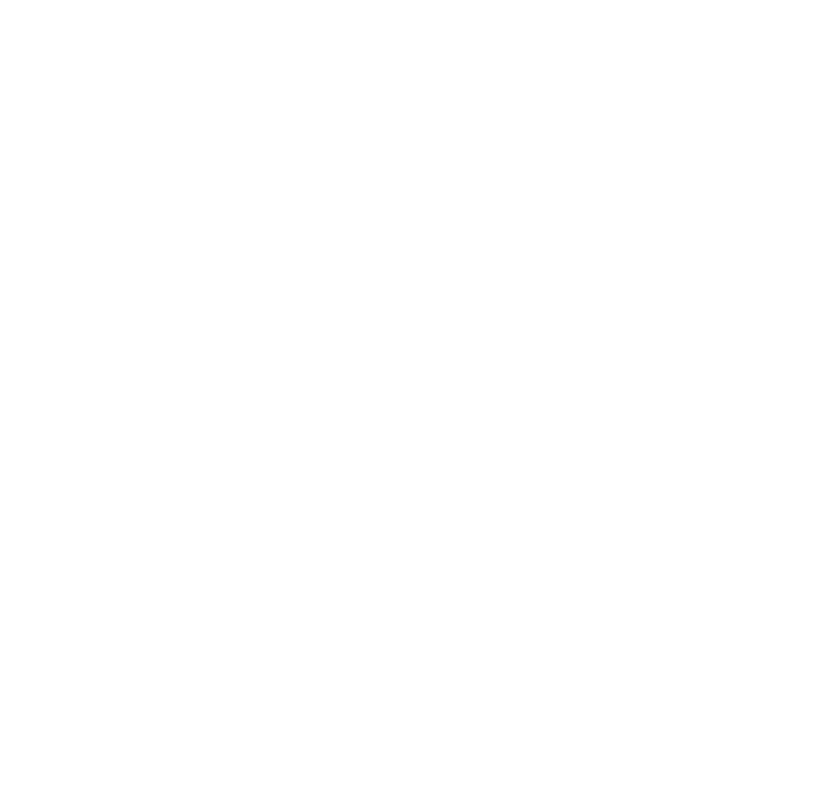
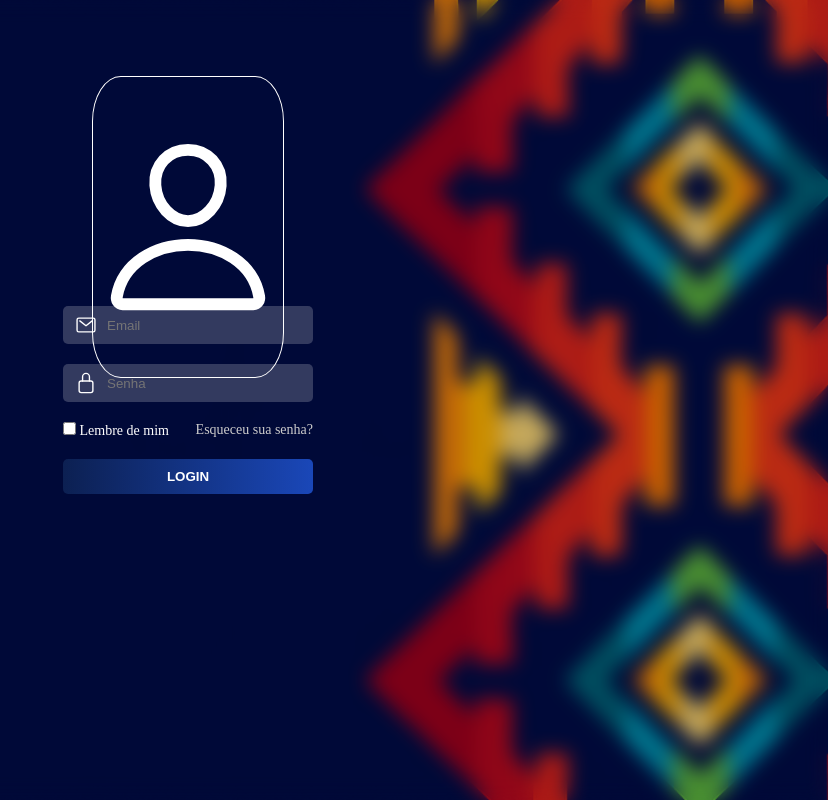
Before and after one commit to OhJr/oka-pora, a plain HTML site: page login.html in a window 1280 px wide. Shown: the whole page, without its empty margins (452-1280 px from the left). Drawn offline with nearby package versions, Linux system fonts and the light colour scheme.

Commit message:
tudo alterado

```diff
--- a/assets/css/expedicoes.css
+++ b/assets/css/expedicoes.css
@@ -22,6 +22,81 @@ body {
   /* background-color: #000b3f; /* mesma cor de fundo da seção */
   margin: 0;
   padding: 0;
+}
+
+a {
+    text-decoration: none;
+}
+
+header {
+    height: 100px;
+    background-color: #000D46;
+    color: #ffffff;
+}
+
+body {
+    background-color: #D3D3D3;
+}
+
+.navbar_container {
+    max-width: 1400px;
+    display: flex;
+    align-items: center;
+    justify-content: space-between;
+    margin: auto;
+    height: 120px;
+}
+
+.navbar_links {
+    list-style: none;
+    display: flex;
+    gap: 1.6rem;
+    color: #ffffff;
+    font-family: system-ui, -apple-system, BlinkMacSystemFont, 'Segoe UI', Roboto, Oxygen, Ubuntu, Cantarell, 'Open Sans', 'Helvetica Neue', sans-serif;
+}
+
+.navbar_links a {
+    color: var(--white);
+    font-weight: 600;
+    font-size: 26px;
+    transition: 0.3s;
+}
+
+.navbar_links a:hover {
+    color: #4169E1;
+}
+
+.navbar_links li {
+    font-size: 26px;
+}
+
+.profile_section{
+    color: var(--white);
+    font-weight: 600;
+    font-size: 25px;
+    transition: 0.3s;
+    font-family: system-ui, -apple-system, BlinkMacSystemFont, 'Segoe UI', Roboto, Oxygen, Ubuntu, Cantarell, 'Open Sans', 'Helvetica Neue', sans-serif;
+}
+
+.profile_section a{
+    margin-right: auto;
+    color: #4169E1;
+    font-weight: 600;
+    font-size: 25px;
+    transition: 0.3s;
+    font-family: system-ui, -apple-system, BlinkMacSystemFont, 'Segoe UI', Roboto, Oxygen, Ubuntu, Cantarell, 'Open Sans', 'Helvetica Neue', sans-serif;
+}
+
+.profile_section img{
+    margin-left: 15px;
+}
+
+.navbar_logo img {
+    display: inline-block;
+    margin-left: -130px;
+    margin-top: 10px;
+    width: auto;
+    height: 200px;
 }
 
 
--- /dev/null
+++ b/assets/css/login.css
@@ -0,0 +1,149 @@
+@import url('https://fonts.googleapis.com/css2?family=Bungee&family=Montserrat:wght@400;600&display=swap');
+
+:root {
+    --primary-color: #1A47B8;
+    --secondary-color: #DBDBDB;
+    --gradient: linear-gradient(to right bottom, #0C2052, #1A47B8);
+--gradient-horizontal: linear-gradient(to right, #0C2052, #1A47B8);
+    --white: #ffffff;
+
+    --ff: 'Raleway', serif;
+}
+
+* {
+    margin: 0px;
+    border: 0px;
+    padding: 0px;
+    box-sizing: border-box;
+}
+
+body {
+  /* background-color: #000b3f; /* mesma cor de fundo da seção */
+  margin: 0;
+  padding: 0;
+}
+
+
+/* .login{
+    background-image: url('../img/Background.png');
+    padding-block: 400px;
+    background-size: cover;
+    background-position: center center;
+    background-repeat: no-repeat;
+
+} */
+
+.login {
+    position: relative;
+    overflow: hidden;
+    background-image: url('../img/Background.png');
+    background-size: cover;
+    background-position: center;
+    background-repeat: no-repeat;
+    height: 100vh;
+    width: 100%;
+    z-index: 0;
+    display: flex;
+    align-items: center;
+    justify-content: center;
+}
+
+.login::before {
+    content: "";
+    position: absolute;
+    inset: 0;
+    background-image: url('../img/Background.png');
+    background-size: cover;
+    background-position: center;
+    background-repeat: no-repeat;
+    background: rgba(0, 0, 0, 0.2); /* Deixa o fundo quase transparente */
+    backdrop-filter: blur(10px);
+    z-index: -1;
+}
+
+
+/*.login ion-icon {
+    color: white;
+    font-size: 300px;
+    border: 1px solid var(--white);
+    display: flex;
+    align-items: center;
+    justify-content: center;
+    border-radius: 15%;
+
+}*/
+
+.login-box {
+    display: flex;
+    flex-direction: column;
+    align-items: center;
+    gap: 20px;
+}
+
+.login-icon {
+    color: var(--white);
+    font-size: 300px;
+    border: 1px solid var(--white);
+    width: 15%;
+    aspect-ratio: 1 / 1; /* mantém quadrado */
+    border-radius: 15%;
+    margin-top: -18%;
+    position: absolute;
+    display: flex; /* Centraliza tudo*/
+    align-items: center;
+    justify-content: center;
+}
+
+.input-group {
+    display: flex;
+    align-items: center;
+    background-color: #ffffff33;
+    border-radius: 5px;
+    padding: 8px 12px;
+    width: 250px;
+}
+
+.input-group ion-icon {
+    color: var(--white);
+    font-size: 22px;
+    margin-right: 10px;
+}
+
+.icon-mail {
+    color: #68b4ff;
+}
+
+.icon-lock {
+    color: #ffae42;
+}
+
+.input-group input {
+    background: transparent;
+    color: var(--white);
+    outline: none;
+    flex: 1;
+}
+
+.options {
+    display: flex;
+    justify-content: space-between;
+    width: 250px;
+    font-size: 14px;
+    color: var(--white);
+}
+
+.options a {
+    color: #ccc;
+    text-decoration: none;
+}
+
+.btn-login {
+    background: var(--gradient-horizontal);
+    color: var(--white);
+    border: none;
+    padding: 10px 0;
+    border-radius: 5px;
+    width: 250px;
+    font-weight: bold;
+    cursor: pointer;
+}
--- a/login.html
+++ b/login.html
@@ -0,0 +1,48 @@
+<!DOCTYPE html>
+<html lang="pt-br">
+
+<head>
+    <meta charset="UTF-8" />
+    <meta name="viewport" content="width=device-width, initial-scale=1.0" />
+    <title>Oka Porã - Login</title>
+    <!--<link rel="stylesheet" href="assets/css/login2.css" />-->
+    <link rel="stylesheet" href="assets/css/login.css">
+</head>
+
+<body>
+    <section class="login">
+        <div class="login-box">
+            <!--ICONE DE LOGIN-->
+            <div class="login-icon">
+                <ion-icon name="person-outline"></ion-icon>
+            </div>
+
+            <!--EMAIL-->
+            <div class="input-group">
+                <ion-icon name="mail-outline" class="icon-mail"></ion-icon>
+                <input type="email" placeholder="Email" />
+            </div>
+
+            <!--SENHA-->
+            <div class="input-group">
+                <ion-icon name="lock-closed-outline" class="icon-lock"></ion-icon>
+                <input type="password" placeholder="Senha" />
+            </div>
+
+            <!-- OPÇÕAO LOGIN -->
+            <div class="options">
+                <label><input type="checkbox" /> Lembre de mim</label>
+                <a href="#">Esqueceu sua senha?</a>
+            </div>
+
+            <!-- BOTÃO -->
+            <a href="index.html"><button class="btn-login">LOGIN</button></a>
+        </div>
+    </section>
+
+    <!-- ionicons -->
+    <script type="module" src="https://unpkg.com/ionicons@7.1.0/dist/ionicons/ionicons.esm.js"></script>
+    <script nomodule src="https://unpkg.com/ionicons@7.1.0/dist/ionicons/ionicons.js"></script>
+</body>
+
+</html>
```
Also changed, not shown: expedicoes.html (+33 -1 lines), index.html (+28 -8 lines).
